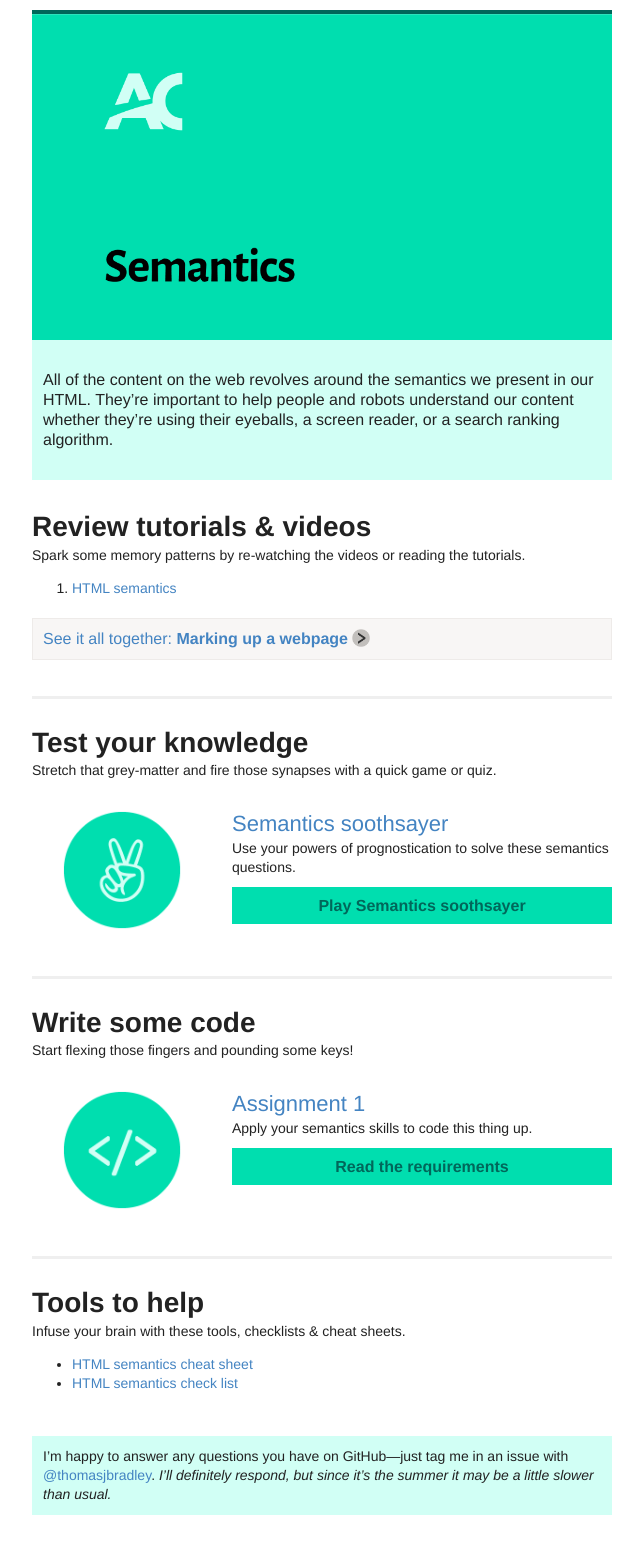
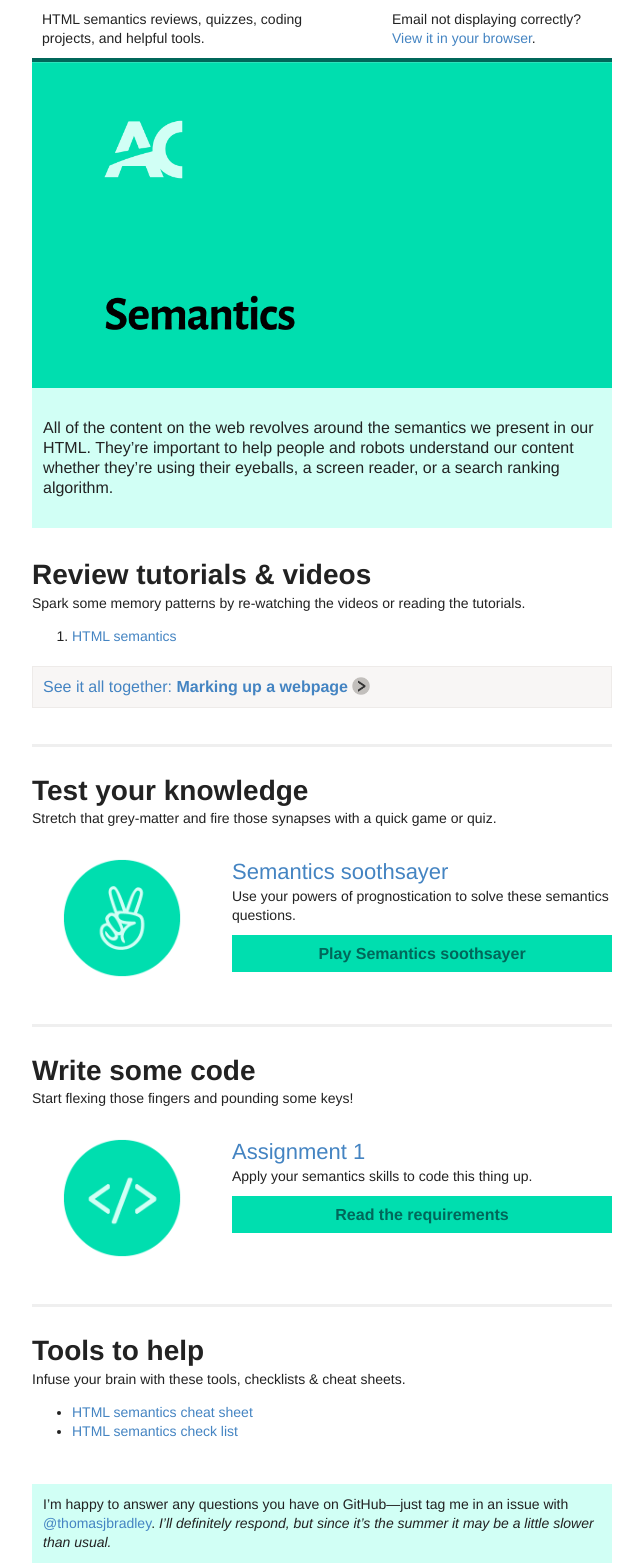
Before and after one commit to acgd-review-1st-year/email-newsletter, a Jekyll site: the page built from 1-may-semantics.md, in a window 1280 px wide. Shown: the whole page, without its empty margins (318-961 px from the left). Built offline with Jekyll 4.4.1, drawn with Linux system fonts in a browser that asks for light colours; before the commit the page ends 1515 px from its top, so only the background shows below that.

Commit message:
Add pre content and archive link.

```diff
--- a/1-may-semantics.md
+++ b/1-may-semantics.md
@@ -1,5 +1,6 @@
 ---
 title: Semantics
+pre-content: HTML semantics reviews, quizzes, coding projects, and helpful tools.
 banner: 1-semantics.png
 intro: All of the content on the web revolves around the semantics we present in our HTML. They’re important to help people and robots understand our content whether they’re using their eyeballs, a screen reader, or a search ranking algorithm.
 reviews:
--- a/_layouts/default.html
+++ b/_layouts/default.html
@@ -16,6 +16,40 @@
           <table class="container">
             <tr>
               <td>
+
+                <table class="row">
+                  <tr>
+                    <td class="wrapper">
+
+                      <table class="seven columns">
+                        <tr>
+                          <td class="pad-b-0 text-pad">
+
+                            {{page.pre-content}}
+
+                          </td>
+                          <td class="expander"></td>
+                        </tr>
+                      </table>
+
+                    </td>
+
+                    <td class="wrapper last">
+
+                      <table class="five columns">
+                        <tr>
+                          <td class="pad-b-0 text-pad">
+
+                            Email not displaying correctly?<br /><a href="*|ARCHIVE|*" target="_blank">View it in your browser</a>.
+
+                          </td>
+                          <td class="expander"></td>
+                        </tr>
+                      </table>
+
+                    </td>
+                  </tr>
+                </table>
 
                 <table class="row">
                   <tr>
```
